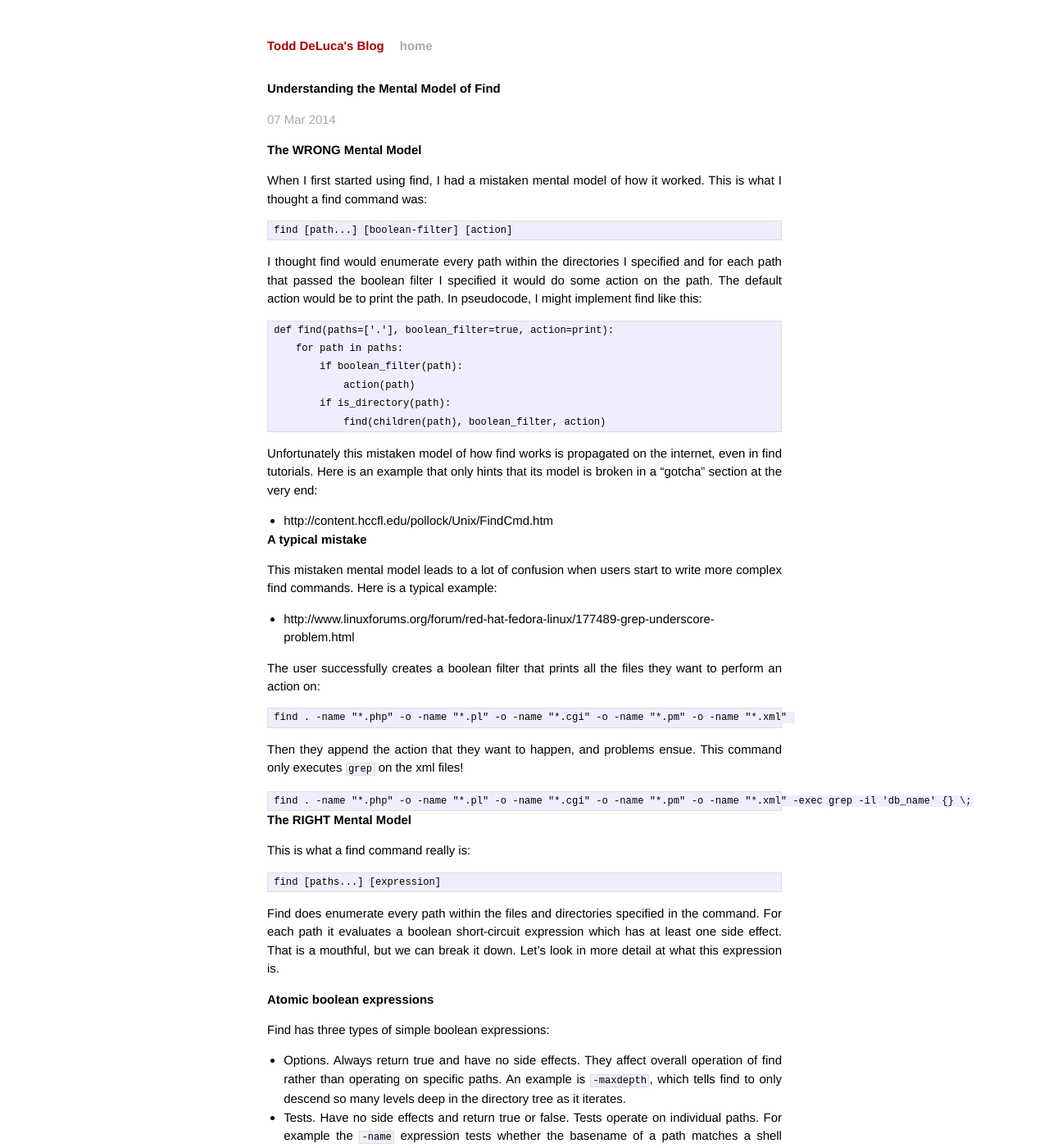
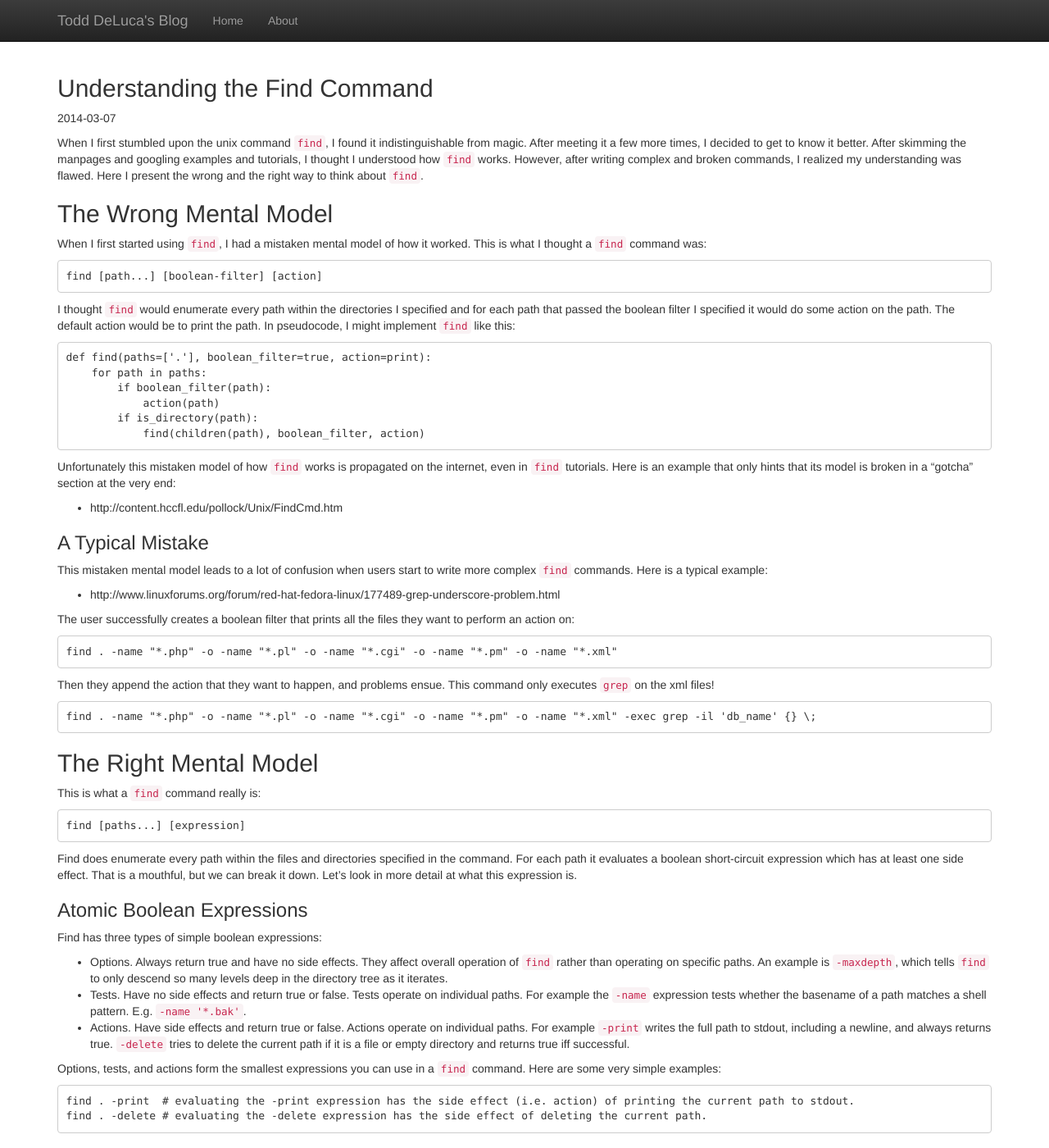
Before and after one commit to todddeluca/todddeluca.github.io, a Jekyll site: the page built from _posts/2014-03-07-understanding-find.md, in a window 1280 px wide and 1400 px high. Shown: the whole window at 82% size. Built offline with Jekyll 4.4.1, drawn with Linux system fonts in a browser that asks for light colours; nearby versions of some CDN libraries; Markdown is read by kramdown in place of the engine named in the settings; some of the changed text lies outside the part shown.

Commit message:
Very plain blog with one post so far.

```diff
--- a/_config.yml
+++ b/_config.yml
@@ -1,3 +1,14 @@
 name: Todd DeLuca's Blog
 markdown: redcarpet
 pygments: true
+
+authors:
+  todd:
+    name: Todd DeLuca
+    display_name: Todd DeLuca
+    gravatar: df681c7c4aba995332e6711f186e350f
+    email: todddeluca@yahoo.com
+    web: http://www.todddeluca.com
+    twitter: todddeluca
+    github: todddeluca
+    linkedin: todddeluca
--- /dev/null
+++ b/_layouts/main.html
@@ -0,0 +1,66 @@
+<!DOCTYPE html>
+<html lang="en">
+  <head>
+    <meta charset="utf-8">
+    <meta http-equiv="X-UA-Compatible" content="IE=edge">
+    <meta name="viewport" content="width=device-width, initial-scale=1">
+    <title>{{ page.title }}</title>
+
+    <!-- Jekyll -->
+    <!-- syntax highlighting CSS -->
+    <link rel="stylesheet" href="/css/syntax.css">
+    <!-- Custom CSS -->
+    <!-- <link rel="stylesheet" href="/css/main.css"> -->
+
+    <!-- Bootstrap -->
+    <!-- Latest compiled and minified CSS -->
+    <link rel="stylesheet" href="//netdna.bootstrapcdn.com/bootstrap/3.1.1/css/bootstrap.min.css">
+    <!-- Optional theme -->
+    <link rel="stylesheet" href="//netdna.bootstrapcdn.com/bootstrap/3.1.1/css/bootstrap-theme.min.css">
+
+    <!-- HTML5 Shim and Respond.js IE8 support of HTML5 elements and media queries -->
+    <!-- WARNING: Respond.js doesn't work if you view the page via file:// -->
+    <!--[if lt IE 9]>
+      <script src="https://oss.maxcdn.com/libs/html5shiv/3.7.0/html5shiv.js"></script>
+      <script src="https://oss.maxcdn.com/libs/respond.js/1.4.2/respond.min.js"></script>
+    <![endif]-->
+  </head>
+
+  <body>
+
+    <!-- navbar -->
+    <div class="navbar navbar-inverse navbar-static-top" role="navigation">
+      <div class="container">
+        <div class="navbar-header">
+          <button type="button" class="navbar-toggle" data-toggle="collapse" data-target=".navbar-collapse">
+            <span class="sr-only">Toggle navigation</span>
+            <span class="icon-bar"></span>
+            <span class="icon-bar"></span>
+            <span class="icon-bar"></span>
+          </button>
+          <a class="navbar-brand" href="/">{{ site.name }}</a>
+        </div>
+        <div class="navbar-collapse collapse">
+          <ul class="nav navbar-nav">
+            <li {{ page.active_home }}><a href="/">Home</a></li>
+            <li {{ page.active_about }}><a href="http://www.todddeluca.com">About</a></li>
+          </ul>
+        </div> <!--/.nav-collapse -->
+      </div> <!--/.container -->
+    </div> <!--/.navbar -->
+
+    <div class="container">
+       {{ content }}
+    </div> <!-- /container -->
+
+
+      <!-- Bootstrap core JavaScript
+      ================================================== -->
+      <!-- Placed at the end of the document so the pages load faster -->
+    <!-- jQuery (necessary for Bootstrap's JavaScript plugins) -->
+    <script src="https://ajax.googleapis.com/ajax/libs/jquery/1.11.0/jquery.min.js"></script>
+    <!-- Latest compiled and minified JavaScript -->
+    <script src="//netdna.bootstrapcdn.com/bootstrap/3.1.1/js/bootstrap.min.js"></script>
+
+  </body>
+</html>
--- a/_layouts/post.html
+++ b/_layouts/post.html
@@ -1,8 +1,10 @@
 ---
-layout: default
+layout: main
 ---
+{% assign author = site.authors[page.author] %}
+
 <h2>{{ page.title }}</h2>
-<p class="meta">{{ page.date | date_to_string }}</p>
+<p class="meta">{{ page.date | date: '%Y-%m-%d' }}</p>
 
 <div class="post">
 {{ content }}
--- a/_posts/2014-03-07-understanding-find.md
+++ b/_posts/2014-03-07-understanding-find.md
@@ -1,23 +1,21 @@
 ---
 layout: post
-title:  "Understanding the Mental Model of Find"
-date:   2014-03-07
-categories: technotes
+title:  "Understanding the Find Command"
 ---
-[sc]: http://en.wikipedia.org/wiki/Short-circuit_evaluation "Short-circuit evaluation"
 
+When I first stumbled upon the unix command `find`, I found it indistinguishable from magic.  After meeting it a few more times, I decided to get to know it better.  After skimming the manpages and googling examples and tutorials, I thought I understood how `find` works.  However, after writing   complex and broken commands, I realized my understanding was flawed.  Here I present the wrong and the right way to think about `find`.
 
-## The WRONG Mental Model
+## The Wrong Mental Model
 
-When I first started using find, I had a mistaken mental model of how it
-worked.  This is what I thought a find command was:
+When I first started using `find`, I had a mistaken mental model of how it
+worked.  This is what I thought a `find` command was:
 
     find [path...] [boolean-filter] [action]
 
-I thought find would enumerate every path within the directories I specified
+I thought `find` would enumerate every path within the directories I specified
 and for each path that passed the boolean filter I specified it would do some
 action on the path.  The default action would be to print the path.  In
-pseudocode, I might implement find like this:
+pseudocode, I might implement `find` like this:
 
     def find(paths=['.'], boolean_filter=true, action=print):
         for path in paths:
@@ -26,16 +24,16 @@ pseudocode, I might implement find like this:
             if is_directory(path):
                 find(children(path), boolean_filter, action)
 
-Unfortunately this mistaken model of how find works is propagated on the
-internet, even in find tutorials.  Here is an example that only hints that its
+Unfortunately this mistaken model of how `find` works is propagated on the
+internet, even in `find` tutorials.  Here is an example that only hints that its
 model is broken in a "gotcha" section at the very end:
 
 - http://content.hccfl.edu/pollock/Unix/FindCmd.htm
 
-### A typical mistake
+### A Typical Mistake
 
 This mistaken mental model leads to a lot of confusion when users start to
-write more complex find commands.  Here is a typical example:
+write more complex `find` commands.  Here is a typical example:
 
 - http://www.linuxforums.org/forum/red-hat-fedora-linux/177489-grep-underscore-problem.html
 
@@ -50,9 +48,9 @@ command only executes `grep` on the xml files!
     find . -name "*.php" -o -name "*.pl" -o -name "*.cgi" -o -name "*.pm" -o -name "*.xml" -exec grep -il 'db_name' {} \;
 
 
-## The RIGHT Mental Model
+## The Right Mental Model
 
-This is what a find command really is:
+This is what a `find` command really is:
 
     find [paths...] [expression]
 
@@ -61,13 +59,13 @@ the command.  For each path it evaluates a boolean short-circuit expression
 which has at least one side effect.  That is a mouthful, but we can break it
 down.  Let's look in more detail at what this expression is.
 
-### Atomic boolean expressions
+### Atomic Boolean Expressions
 
 Find has three types of simple boolean expressions:
 
   - Options.  Always return true and have no side effects.  They affect overall
-    operation of find rather than operating on specific paths. An example is
-    `-maxdepth`, which tells find to only descend so many levels deep in the
+    operation of `find` rather than operating on specific paths. An example is
+    `-maxdepth`, which tells `find` to only descend so many levels deep in the
     directory tree as it iterates.
   - Tests.  Have no side effects and return true or false.  Tests operate on
     individual paths.  For example the `-name` expression tests whether the
@@ -78,13 +76,13 @@ Find has three types of simple boolean expressions:
     the current path if it is a file or empty directory and returns true iff
     successful.
 
-Options, tests, and actions form the smallest expressions you can use in a find
+Options, tests, and actions form the smallest expressions you can use in a `find`
 command.  Here are some very simple examples:
 
     find . -print  # evaluating the -print expression has the side effect (i.e. action) of printing the current path to stdout.
     find . -delete # evaluating the -delete expression has the side effect of deleting the current path.
 
-### Compound boolean expressions
+### Compound Boolean Expressions
 
 The atomic boolean expressions can be combined into a compound expression using
 boolean operators and [short-circuit
@@ -128,15 +126,15 @@ evaluation][sc] to apply an action to only some paths:
     find . -not -name '*.py' -print
 
 
-### Expressions with side effects
+### Expressions With Side Effects
 
-A find expression is expected to have some kind of side effect.  Otherwise
+A `find` expression is expected to have some kind of side effect.  Otherwise
 there would be no point in running the command!  (Well, I suppose there could
 be a reason like putting directory and file metadata into the filesystem
 cache.) For expressions that contain no actions with side effects, an implicit
 `-print` action is used.
 
-#### The default print side effect
+#### The Default Print Side Effect
 
 By default, if an expression contains no action (other than `-prune`), then the
 expression is transformed into `( expr ) -and -print`.
@@ -157,12 +155,12 @@ And here are the equivalent command, including implicit operators and -print:
 
 Pay special attention to the parentheses that are wrapped around that final
 command.  The `-print` expression is combined using `-and` with the entire
-expression.  It is this transformation which confuses people with the WRONG
+expression.  It is this transformation which confuses people with the wrong
 mental model.
 
-#### An explicit side effect (or two, or three...)
+#### An Explicit Side Effect (or Two, or Three...)
 
-If a find expression contains an explicit action other than `-prune`, the
+If a `find` expression contains an explicit action other than `-prune`, the
 expression will not have a `-print` action added.  An expression can have one
 or many actions with side effects.  We have already seen some simple
 expressions with explicit actions.
@@ -193,9 +191,9 @@ Here are some commands with multiple actions:
     find . -type d -exec chmod 2775 {} \; -or -type f -name '*.py' -exec chmod 775 {} \; -or -type f -exec chmod 664 {} \;
 
 
-## Righting our Wrongs
+## Righting Our Wrongs
 
-Now that you understand the RIGHT mental model of find, it should be easy to
+Now that you understand the right mental model of `find`, it should be easy to
 understand what the user in our original problem was doing wrong and how to fix
 it.  Here was their working `-print` command:
 
@@ -205,7 +203,7 @@ And here is their faulty `-exec` command:
 
     find . -name "*.php" -o -name "*.pl" -o -name "*.cgi" -o -name "*.pm" -o -name "*.xml" -exec grep -il 'db_name' {} \;
 
-Now that we understand the RIGHT mental model we can write out explicitly the
+Now that we understand the right mental model we can write out explicitly the
 `-print` command:
 
     find . \( -name "*.php" -o -name "*.pl" -o -name "*.cgi" -o -name "*.pm" -o -name "*.xml" \) -print
```
Also changed, not shown: other parts of _posts/2014-03-07-understanding-find.md (+9 -5 lines), index.html (+8 -2 lines).
